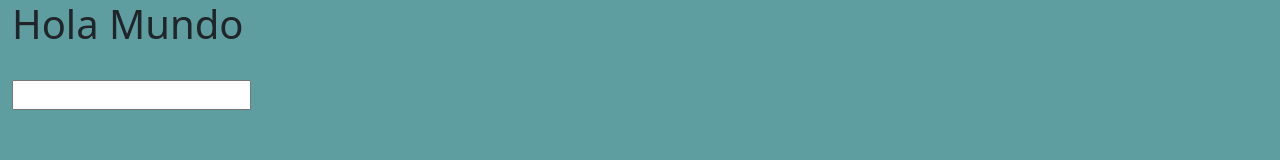
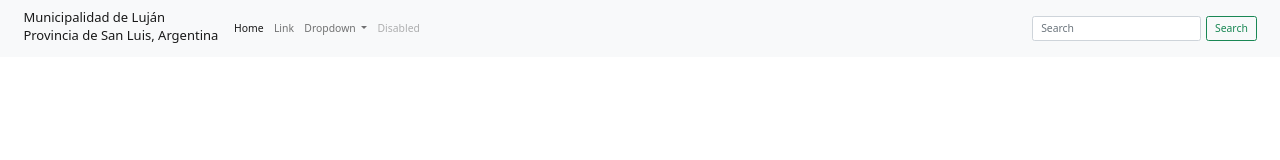
Before and after one commit to Matias-Rondinella/Municipalidad---Lujan---San-Luis, a website: page index.html in a window 1280 px wide. Drawn offline with nearby package versions, Linux system fonts and the light colour scheme.

Commit message:
iniciando archivos de sass

```diff
--- a/assets/css/style.css
+++ b/assets/css/style.css
@@ -1,3 +1,8 @@
-.container-fluid {
-  background-color: cadetblue;
+* {
+  margin: 0;
+  padding: 0;
 }
+
+html {
+  font-size: 65%;
+}
--- a/index.html
+++ b/index.html
@@ -17,20 +17,53 @@
 </head>
 <body class="container-fluid">
 
-    <div class="row">
-        <header>
-            <nav>
-                <div>
-                    <h1>Hola Mundo</h1>
-                    <img src="" alt="">
+    <!------------------------        INICIO NAVBAR         ---------------------------->
+    <header class="row">
+        <nav class="navbar navbar-expand-lg navbar-light bg-light">
+            <div class="container-fluid">
+                <a class="navbar-brand" href="#"><img src="" alt="">Municipalidad de Luján
+                <br>
+                <h5>Provincia de San Luis, Argentina</h5>
+                </a>
+                <button class="navbar-toggler" type="button" data-bs-toggle="collapse" data-bs-target="#navbarSupportedContent" aria-controls="navbarSupportedContent" aria-expanded="false" aria-label="Toggle navigation">
+                <span class="navbar-toggler-icon"></span>
+                </button>
+                <div class="collapse navbar-collapse" id="navbarSupportedContent">
+                <ul class="navbar-nav me-auto mb-2 mb-lg-0">
+                    <li class="nav-item">
+                    <a class="nav-link active" aria-current="page" href="#">Home</a>
+                    </li>
+                    <li class="nav-item">
+                    <a class="nav-link" href="#">Link</a>
+                    </li>
+                    <li class="nav-item dropdown">
+                    <a class="nav-link dropdown-toggle" href="#" id="navbarDropdown" role="button" data-bs-toggle="dropdown" aria-expanded="false">
+                        Dropdown
+                    </a>
+                    <ul class="dropdown-menu" aria-labelledby="navbarDropdown">
+                        <li><a class="dropdown-item" href="#">Action</a></li>
+                        <li><a class="dropdown-item" href="#">Another action</a></li>
+                        <li><hr class="dropdown-divider"></li>
+                        <li><a class="dropdown-item" href="#">Something else here</a></li>
+                    </ul>
+                    </li>
+                    <li class="nav-item">
+                    <a class="nav-link disabled">Disabled</a>
+                    </li>
+                </ul>
+                <form class="d-flex">
+                    <input class="form-control me-2" type="search" placeholder="Search" aria-label="Search">
+                    <button class="btn btn-outline-success" type="submit">Search</button>
+                </form>
                 </div>
-                <input type="search" name="Buscador" id="buscadorIndex">
-            </nav>
-        </header>
-    </div>
+            </div>
+        </nav>
+    </header>
+    <!------------------------        CIERRE NAVBAR         ---------------------------->
 
 
     <!-----------------------           Bootstrap 5.1         ----------------------------->
+
     <script src="https://cdn.jsdelivr.net/npm/bootstrap@5.1.3/dist/js/bootstrap.bundle.min.js" integrity="sha384-ka7Sk0Gln4gmtz2MlQnikT1wXgYsOg+OMhuP+IlRH9sENBO0LRn5q+8nbTov4+1p" crossorigin="anonymous"></script>
 
 </body>
```
Also changed, not shown: package.json (added, +22 -0 lines), 2 other files.
